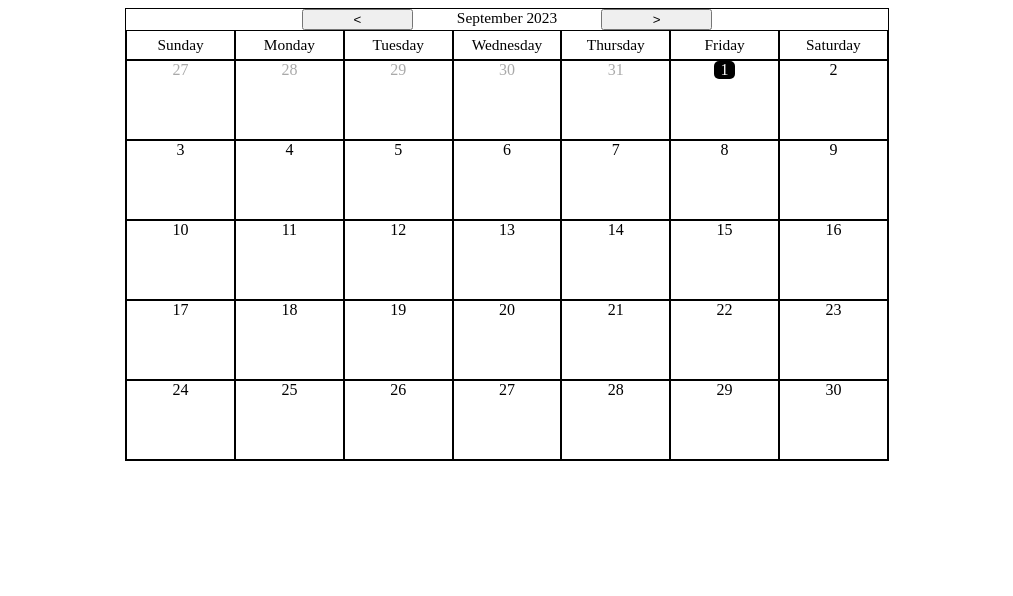
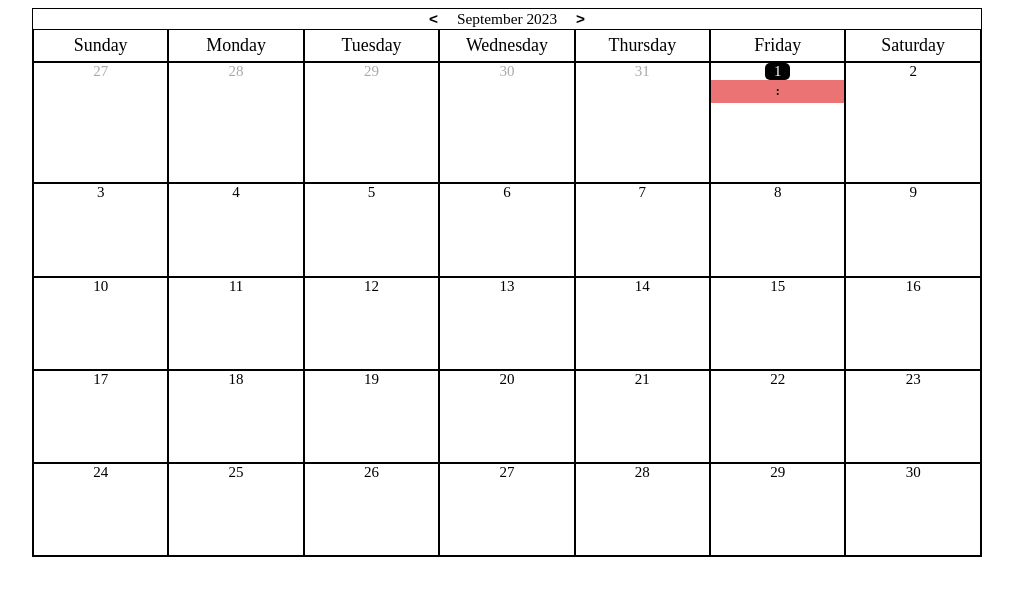
Before and after one commit to emektarkubra/daily-planner, a React (Vite) app: page / in a window 1280 px wide. Shown: the top 596 px of the page, without its empty margins (133-1146 px from the left). Built offline with nearby package versions, Linux system fonts and the light colour scheme.

Commit message:
added reminders

```diff
--- a/src/App.jsx
+++ b/src/App.jsx
@@ -1,9 +1,13 @@
+import { useContext } from "react";
 import CalenderDays from "./components/CalenderDays";
 import CalenderMonth from "./components/CalenderMonth";
 import Container from "./components/Container";
+import DateInfo from "./components/DateInfo";
 import DateSelect from "./components/DateSelect";
+import { DateContext } from "./context/DateContext";
 
 function App() {
+  const { isOpen } = useContext(DateContext);
   return (
     <>
       <Container>
@@ -11,6 +15,7 @@ function App() {
         <CalenderDays />
         <CalenderMonth />
       </Container>
+      {isOpen ? <DateInfo /> : ""}
     </>
   );
 }
--- a/src/components/CalenderMonth.jsx
+++ b/src/components/CalenderMonth.jsx
@@ -1,4 +1,4 @@
-import { useContext } from "react";
+import { useContext, useState } from "react";
 import { DateContext } from "../context/DateContext";
 import { StyledCalenderMonth } from "./styled/CalenderMonth.styled";
 
@@ -13,40 +13,77 @@ export default function CalenderMonth() {
     currentMonth,
     selectedYear,
     selectedMonth,
+    tasks,
+    setIsOpen,
+    setInfo,
+    setSelectedDate,
+    selectedDate,
   } = useContext(DateContext);
 
+  function handleOpenReminder(index) {
+    setIsOpen(true);
+    setInfo((prev) => {
+      return {
+        ...prev,
+        startDate: `${selectedYear}-0${selectedMonth}-${selectedDate}`,
+        endingDate: `${selectedYear}-0${selectedMonth}-${selectedDate}`,
+      };
+    });
+    setSelectedDate(index + 1);
+  }
 
   return (
     <>
       <StyledCalenderMonth className="grid-container">
         {/* Bir önceki aydan taşan ayın günleri */}
-          {[...Array(firstDay.getDay())].map((item, index) => (
-            <div key={index} className="last-days">
-              {beforeDayInMonth - firstDay.getDay() + index + 1}
-            </div>
-          ))}
+        {[...Array(firstDay.getDay())].map((item, index) => (
+          <div key={index} className="last-days">
+            {beforeDayInMonth - firstDay.getDay() + index + 1}
+          </div>
+        ))}
+
         {/* ayın günleri */}
         {[...Array(dayInMonth)].map((item, index) => (
           <div
             key={index}
-            style={{
-              border: {},
-              textAlign: "center",
-              padding: "0 0 60px 0",
-            }}
-            className={`grid-item  `}>
+            onClick={() => handleOpenReminder(index)}
+            className="grid-item">
             <div
               className={`${
                 index + 1 === currentDate &&
                 selectedYear === currentYear &&
-                selectedMonth === currentMonth
+                selectedMonth === currentMonth + 1
                   ? "current-day"
                   : ""
               }`}>
-              {index + 1}{" "}
+              {index + 1}
             </div>
+            {tasks.map((item, i) => {
+              const year = Number(item.startDate.substring(0, 4));
+              const month = item.startDate.substring(5, 7).startsWith(0)
+                ? Number(item.startDate.substring(6, 7))
+                : Number(item.startDate.substring(5, 7));
+              const day = item.startDate.substring(8, 10).startsWith(0)
+                ? Number(item.startDate.substring(9, 10))
+                : Number(item.startDate.substring(8, 10));
+
+              return selectedMonth === month &&
+                selectedYear === year &&
+                index + 1 === day ? (
+                <div className="task-box" key={i}>
+                  <div
+                    className="header"
+                    style={{ backgroundColor: `${item.color}` }}>
+                    <span className="content"> {item.header} :</span>
+
+                    {item.content}
+                  </div>
+                </div>
+              ) : null;
+            })}
           </div>
         ))}
+
         {/* Bir sonraki aydan taşan ayın günleri */}
         {[...Array(7 - lastDay.getDay() - 1)].map((item, index) => (
           <div key={index} className="forward-days">
--- /dev/null
+++ b/src/components/DateInfo.jsx
@@ -0,0 +1,74 @@
+import { useContext, useEffect, useState } from "react";
+import { DateContext } from "../context/DateContext";
+import { StyledDateInfo } from "./styled/StyledDateInfo";
+
+export default function DateInfo() {
+  const {
+    setIsOpen,
+    defaultInfo,
+    info,
+    setInfo,
+    task,
+    setTask,
+    setTasks,
+    yY,
+    dD,
+    mM,
+  } = useContext(DateContext);
+
+  useEffect(() => {
+    setTask(info); // info değiştiğinde task'ı güncelle
+  }, [info, setTask]);
+
+
+  function handleSubmitInfo(e) {
+    e.preventDefault();
+    setIsOpen(false);
+    setTask(info)
+    setTasks(prev => [...prev, task])
+    setInfo(defaultInfo);
+    e.target.reset();
+  }
+
+  function handleChange(e) {
+    setInfo((prev) => {
+      return {
+        ...prev,
+        [e.target.name]: e.target.value,
+      };
+    });
+  }
+
+  function handleTurnBackToCalender(e) {
+    setIsOpen(false);
+  }
+
+  return (
+    <>
+      <StyledDateInfo>
+        <form action="" onSubmit={handleSubmitInfo}>
+          <input onChange={handleChange} type="text" className="input-header" placeholder="Başlık" name="header" required />
+          <input onChange={handleChange} type="color" id="favcolor" name="color" value={info.color} />
+          <br />
+          <input onChange={handleChange} type="text" className="input-content" placeholder="İçerik" name="content" required />
+          <br />
+          <label className="start-label" htmlFor=""> Start date : </label>
+          <label className="ending-label" htmlFor=""> Ending date : </label>
+          <br />
+          <input onChange={handleChange} type="date" className="start-date" value={`${yY}-${mM}-${dD}`} name="startDate" />
+          <input onChange={handleChange} type="date" className="ending-date" value={`${yY}-${mM}-${dD}`} name="endingDate" />
+          <br />
+          <input onChange={handleChange} type="time" className="start-hour" value={info.startHour} name="startHour" required />
+          <input onChange={handleChange} type="time" className="ending-hour" value={info.endingHour} name="endingHour" />
+          <br />
+          <button onClick={handleTurnBackToCalender} type="button" className="cancel-btn">
+            İptal
+          </button>
+          <button type="submit" className="submit-btn">
+            Submit
+          </button>
+        </form>
+      </StyledDateInfo>
+    </>
+  );
+}
--- a/src/components/DateSelect.jsx
+++ b/src/components/DateSelect.jsx
@@ -3,22 +3,71 @@ import { DateContext } from "../context/DateContext";
 import { StyledDateSelect } from "./styled/DateSelect.styled";
 
 export default function DateSelect() {
-  const { handleGoBack, handleGoForward, month, year } = useContext(DateContext);
+  const {
+    month,
+    year,
+    setSelectedYear,
+    setSelectedMonth,
+    selectedYear,
+    selectedMonth,
+    monthNames,
+    setYear,
+    setMonth,
+  } = useContext(DateContext);
 
+  function handleGoBack(e) {
+    if (selectedMonth === 0) {
+      setSelectedYear(selectedYear - 1);
+      setSelectedMonth(11);
+    } else {
+      setSelectedMonth(selectedMonth - 1);
+    }
+    setMonth((prev) => {
+      let index = monthNames.indexOf(prev);
+      if (index - 1 < 0) {
+        index = 12;
+      }
+      return monthNames[index - 1];
+    });
 
+    if (month === "January") {
+      setYear((prev) => prev - 1);
+    }
+  }
+
+  function handleGoForward(e) {
+    if (selectedMonth === 11) {
+      setSelectedYear(selectedYear + 1);
+      setSelectedMonth(0);
+    } else {
+      setSelectedMonth(selectedMonth + 1);
+    }
+
+    setMonth((prev) => {
+      let index = monthNames.indexOf(prev);
+      if (index + 1 > 11) {
+        index = -1;
+      }
+      return monthNames[index + 1];
+    });
+
+    if (month === "December") {
+      setYear((prev) => prev + 1);
+    }
+  }
 
   return (
     <>
       <StyledDateSelect>
-        <div></div>
-        <div></div>
-        <button onClick={handleGoBack}>{"<"}</button>
+        <div className="back-btn">
+          <button onClick={handleGoBack}>{"<"}</button>
+        </div>
         <div className="date">
           {month} {year}
         </div>
-        <button onClick={handleGoForward}>{">"}</button>
-        <div></div>
-        <div></div>
+        <div className="next-btn">
+          <button onClick={handleGoForward}>{">"}</button>
+        </div>
       </StyledDateSelect>
     </>
   );
--- a/src/components/styled/CalenderDays.styled.jsx
+++ b/src/components/styled/CalenderDays.styled.jsx
@@ -2,12 +2,13 @@ import { styled } from "styled-components";
 
 export const StyledCalenderDays = styled.div`
   display: grid;
-  grid-template-columns: 8.5vw 8.5vw 8.5vw 8.5vw 8.5vw 8.5vw 8.5vw;
+  grid-template-columns: 14.285% 14.285% 14.285% 14.285% 14.285% 14.285% 14.285%;
 
   .grid-item {
     border: 1px solid black;
     text-align: center;
-    font-size: 1.2vw;
-    padding: 5px;
+    font-size: 1.4vw;
+    padding : 0.4vw;
+    box-sizing : border-box;
   }
 `;
--- a/src/components/styled/CalenderMonth.styled.jsx
+++ b/src/components/styled/CalenderMonth.styled.jsx
@@ -2,31 +2,51 @@ import { styled } from "styled-components";
 
 export const StyledCalenderMonth = styled.div`
   display: grid;
-  grid-template-columns: 8.5vw 8.5vw 8.5vw 8.5vw 8.5vw 8.5vw 8.5vw;
+  grid-template-columns: 14.285% 14.285% 14.285% 14.285% 14.285% 14.285% 14.285%;
   text-align: center;
-
+  font-size: 15px;
   .grid-item {
     border: 1px solid black;
-    text-align : center;
+    text-align: center;
+    padding: 0 0 5.8vw 0;
+    cursor: pointer;
+    box-sizing: border-box;
+    &:hover {
+      background-color: #beb8b837;
+    }
   }
-
   .last-days {
     border: 1px solid black;
     text-align: center;
-    padding: 0 0 60px 0;
+    padding: 0 0 5.8vw 0;
     color: #808080ac;
+    box-sizing: border-box;
   }
   .forward-days {
     border: 1px solid black;
     text-align: center;
-    padding: 0 0 60px 0;
+    padding: 0 0 5.8vw 0;
     color: #808080ac;
+    box-sizing: border-box;
   }
   .current-day {
-    background-color : black;
-    color : white;
-    width : 19%;
-    margin :auto;
-    border-radius : 5px;
+    background-color: black;
+    color: white;
+    width: 19%;
+    margin: auto;
+    border-radius: 5px;
+  }
+  .task-box {
+    margin-bottom: 5px;
+  }
+  .header {
+    font-size: 12px;
+    padding: 4px;
+    display: flex;
+    flex-direction: column;
+  }
+
+  .content {
+    font-weight: bold;
   }
 `;
--- a/src/components/styled/Container.styled.jsx
+++ b/src/components/styled/Container.styled.jsx
@@ -2,6 +2,8 @@ import { styled } from "styled-components";
 
 export const StyledContainer = styled.div`
   border: 1px solid black;
-  width: 59.5vw;
+  width: 75%;
+  /* min-width : 400px; */
   margin: 0 auto;
+
 `;
--- a/src/components/styled/DateSelect.styled.jsx
+++ b/src/components/styled/DateSelect.styled.jsx
@@ -1,11 +1,16 @@
 import { styled } from "styled-components";
 
 export const StyledDateSelect = styled.div`
-  display: grid;
-  grid-template-columns: auto auto auto auto auto auto auto;
-  text-align: center;
+  display: flex;
+  justify-content: center;
   font-size: 1.2vw;
   .date {
-    cursor : pointer;
+    padding: 0.1vw 1vw 0vw 1vw;
+  }
+  button {
+    font-size: 1.2vw;
+    background-color: white;
+    border: none;
+    font-weight: bold;
   }
 `;
--- /dev/null
+++ b/src/components/styled/StyledDateInfo.jsx
@@ -0,0 +1,102 @@
+import { styled } from "styled-components";
+
+export const StyledDateInfo = styled.div`
+  margin: 2vw;
+  position: fixed;
+  z-index : 1;
+  top:5vw;
+  left: 25vw;
+  border: 2px solid red;
+  background-color : white;
+  width : 40vw;
+  padding : 2vw 0vw 2vw 6vw;
+
+  input[type="text"] {
+
+   font-size: 15px;;
+    padding: 10px 10px 10px 5px;
+    display: inline-block;
+    width: 30vw;
+    border: none;
+    border-bottom: 1px solid #515151;
+    background: transparent;
+    outline: none;
+    margin: auto;
+    margin-bottom: 2vw;
+  }
+
+  input[type="color"] {
+    background-color: white;
+    border: none;
+    width: 25px;
+  }
+
+  .start-label {
+    color: #515151;
+    margin-left: 1vw;
+  }
+  .ending-label {
+    color: #515151;
+    margin-left: 15vw;
+  }
+
+  .start-date {
+    /* margin: auto; */
+    width: 9vw;
+    padding: 0.3vw;
+    font-size: 1vw;
+    margin-left: 1vw;
+  }
+  .ending-date {
+    /* margin: auto; */
+    width: 9vw;
+    padding: 0.3vw;
+    font-size: 1vw;
+    margin-left: 9vw;
+  }
+
+  .start-hour {
+    font-size: 0.8vw;
+    width: 5vw;
+    margin-top: 1vw;
+    margin-left: 1vw;
+  }
+  .ending-hour {
+    font-size: 0.8vw;
+    width: 5vw;
+    margin-top: 1vw;
+    margin-left: 13.6vw;
+    margin-bottom : 2vw;
+  }
+
+  .cancel-btn {
+    border: none;
+    border-radius: 5px;
+    outline: none;
+    background-color: #909396;
+    color: white;
+    font-size: 1.2vw;
+    width: 6vw;
+    padding: 0.3vw;
+    margin-left: 8vw;
+    cursor: pointer;
+    &:hover {
+      background-color: #6c757d;
+    }
+  }
+  .submit-btn {
+    border: none;
+    border-radius: 5px;
+    outline: none;
+    background-color: #909396;
+    color: white;
+    font-size: 1.2vw;
+    width: 6vw;
+    padding: 0.3vw;
+    margin: 1vw;
+    cursor: pointer;
+    &:hover {
+      background-color: #6c757d;
+    }
+  }
+`;
--- a/src/context/DateContext.jsx
+++ b/src/context/DateContext.jsx
@@ -1,4 +1,4 @@
-import { createContext, useState } from "react";
+import { createContext, useEffect, useState } from "react";
 
 export const DateContext = createContext();
 
@@ -27,74 +27,79 @@ export default function DateContextProvider({ children }) {
     "Saturday",
   ];
   let date = new Date();
-  const currentDate = date.getDate()
-  const currentYear = date.getFullYear()
-  const currentMonth = date.getMonth()
+  const currentDate = date.getDate();
+  const currentYear = date.getFullYear();
+  const currentMonth = date.getMonth();
+  let currentHour = date.getHours();
+  let currentMinutes = date.getMinutes();
+
   const [year, setYear] = useState(currentYear);
   const [month, setMonth] = useState(monthNames[currentMonth]);
+  const [selectedYear, setSelectedYear] = useState(currentYear);
+  const [selectedMonth, setSelectedMonth] = useState(currentMonth + 1);
+  const [selectedDate, setSelectedDate] = useState(currentDate);
+  const [isOpen, setIsOpen] = useState(false);
 
-const [selectedYear, setSelectedYear] = useState(currentYear);
-  const [selectedMonth, setSelectedMonth] = useState(currentMonth);
+  let mM =
+    selectedMonth.toString().length === 1
+      ? `0${selectedMonth}`
+      : `${selectedMonth}`;
+  let dD =
+    selectedDate.toString().length === 1
+      ? `0${selectedDate}`
+      : `${selectedDate}`;
+  let yY =
+    selectedYear.toString().length === 1
+      ? `0${selectedYear}`
+      : `${selectedYear}`;
+
+  let hour =
+    currentHour.toString().length === 1 ? `0${currentHour}` : `${currentHour}`;
+  let minute =
+    currentMinutes.toString().length === 1
+      ? `0${currentMinutes}`
+      : `${currentMinutes}`;
+
+  const defaultInfo = {
+    header: "",
+    color: "#ec7373",
+    content: "",
+    startDate: `${yY}-${mM}-${dD}`,
+    endingDate: `${yY}-${mM}-${dD}`,
+    startHour: ``,
+    endingHour: ``,
+  };
+
+  useEffect(() => {
+    setInfo((prev) => {
+      return {
+        ...prev,
+        startDate: `${selectedYear}-${mM}-${selectedDate}`,
+        endingDate: `${selectedYear}-${mM}-${selectedDate}`,
+      };
+    });
+  }, [selectedDate, selectedYear, mM]);
+
+  // for getting data
+  const [info, setInfo] = useState(defaultInfo);
+  const [task, setTask] = useState(info);
+  const [tasks, setTasks] = useState([{ ...task }]);
 
   let firstDay = new Date();
-  firstDay.setFullYear(year, monthNames.indexOf(month), 1); // ayın ilk günü
-  let lastDay = new Date(year, monthNames.indexOf(month) + 1, 0); // ayın son günü
+  firstDay.setFullYear(year, monthNames.indexOf(month), 1); // first day of the month
+  let lastDay = new Date(year, monthNames.indexOf(month) + 1, 0); // last day of the month
 
-  let dayInMonth = new Date(year, monthNames.indexOf(month) + 1, 0).getDate(); // ayın kaç gün çektiği
-  let beforeDayInMonth = new Date(year, monthNames.indexOf(month), 0).getDate(); // bir önceki ayın kaç gün çektiği
-
-  function handleGoBack(e) {
-    if (selectedMonth === 0) {
-      setSelectedYear(selectedYear - 1);
-      setSelectedMonth(11);
-    } else {
-      setSelectedMonth(selectedMonth - 1);
-    }
-    setMonth((prev) => {
-      let index = monthNames.indexOf(prev);
-      if (index - 1 < 0) {
-        index = 12;
-      }
-      return monthNames[index - 1];
-    });
-
-    if (month === "January") {
-      setYear((prev) => prev - 1);
-    }
-  }
-
-  function handleGoForward(e) {
-    if (selectedMonth === 11) {
-      setSelectedYear(selectedYear + 1);
-      setSelectedMonth(0);
-    } else {
-      setSelectedMonth(selectedMonth + 1);
-    }
-
-    setMonth((prev) => {
-      let index = monthNames.indexOf(prev);
-      if (index + 1 > 11) {
-        index = -1;
-      }
-      return monthNames[index + 1];
-    });
-
-    if (month === "December") {
-      setYear((prev) => prev + 1);
-    }
-  }
+  let dayInMonth = new Date(year, monthNames.indexOf(month) + 1, 0).getDate(); // day number of the month
+  let beforeDayInMonth = new Date(year, monthNames.indexOf(month), 0).getDate(); // day number of the previous month
 
   return (
     <>
       <DateContext.Provider
         value={{
-          handleGoBack,
-          handleGoForward,
           month,
           year,
           monthNames,
           dayNames,
-          date,
           firstDay,
           lastDay,
           dayInMonth,
@@ -103,7 +108,25 @@ const [selectedYear, setSelectedYear] = useState(currentYear);
           currentMonth,
           currentDate,
           selectedMonth,
-          selectedYear
+          selectedYear,
+          selectedDate,
+          isOpen,
+          setIsOpen,
+          defaultInfo,
+          info,
+          setInfo,
+          task,
+          setTask,
+          tasks,
+          setTasks,
+          setSelectedDate,
+          yY,
+          dD,
+          mM,
+          setYear,
+          setMonth,
+          setSelectedYear,
+          setSelectedMonth,
         }}>
         {children}
       </DateContext.Provider>
```
